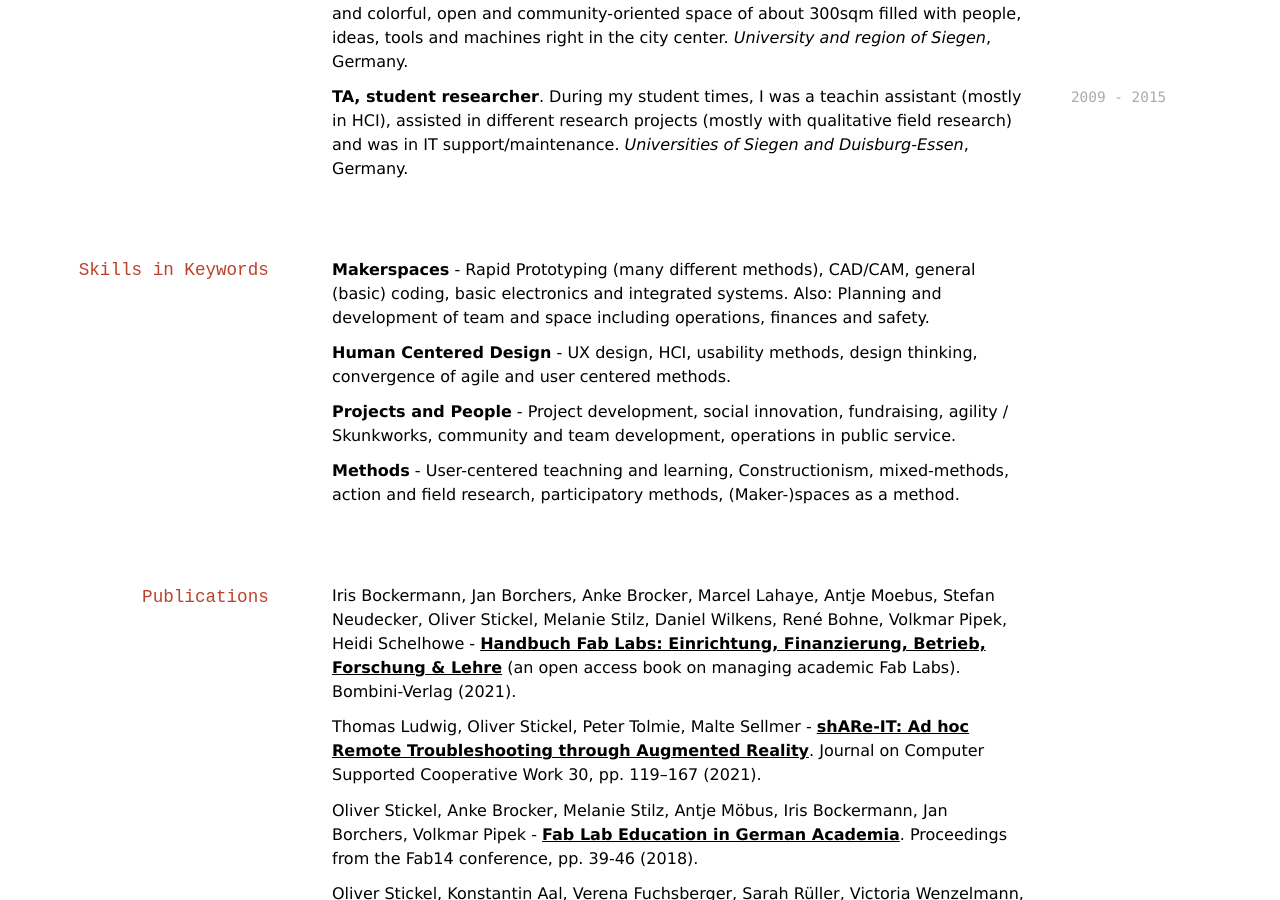
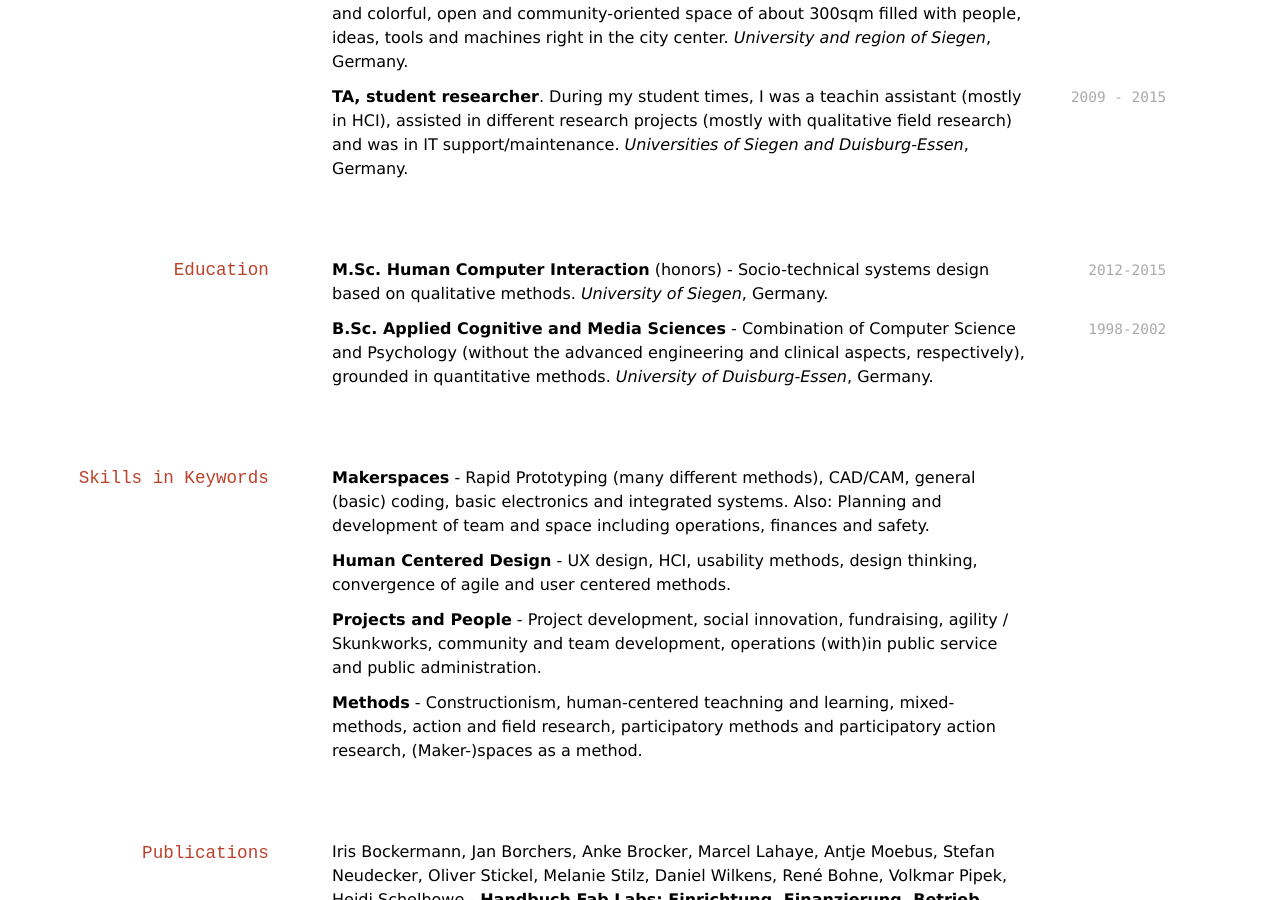
Before and after one commit to oliverstickel/oliverstickel.github.io, a Jekyll site: the page built from index.md, in a window 1280 px wide and 900 px high, scrolled down 716 px. Built offline with Jekyll 4.4.1, drawn with Linux system fonts in a browser that asks for light colours; nearby versions of some CDN libraries; a style sheet for code colours, icons or effects is not loaded; some of the changed text lies outside the part shown.

Commit message:
Update index.md

```diff
--- a/index.md
+++ b/index.md
@@ -33,15 +33,23 @@ Fab Lab Manager & Founder
 `2009 - 2015`
 **TA, student researcher**. During my student times, I was a teachin assistant (mostly in HCI), assisted in different research projects (mostly with qualitative field research) and was in IT support/maintenance. *Universities of Siegen and Duisburg-Essen*, Germany.
 
+## Education
+
+`2012-2015`
+**M.Sc. Human Computer Interaction** (honors) - Socio-technical systems design based on qualitative methods. *University of Siegen*, Germany.
+
+`1998-2002`
+**B.Sc. Applied Cognitive and Media Sciences** - Combination of Computer Science and Psychology (without the advanced engineering and clinical aspects, respectively), grounded in quantitative methods. *University of Duisburg-Essen*, Germany.
+
 ## Skills in Keywords
 
 **Makerspaces** - Rapid Prototyping (many different methods), CAD/CAM, general (basic) coding, basic electronics and integrated systems. Also: Planning and development of team and space including operations, finances and safety.
 
 **Human Centered Design** - UX design, HCI, usability methods, design thinking, convergence of agile and user centered methods.
 
-**Projects and People** - Project development, social innovation, fundraising, agility / Skunkworks, community and team development, operations in public service.
+**Projects and People** - Project development, social innovation, fundraising, agility / Skunkworks, community and team development, operations (with)in public service and public administration.
 
-**Methods** - User-centered teachning and learning, Constructionism, mixed-methods, action and field research, participatory methods, (Maker-)spaces as a method.
+**Methods** - Constructionism, human-centered teachning and learning, mixed-methods, action and field research, participatory methods and participatory action research, (Maker-)spaces as a method.
 
 ## Publications
 
@@ -79,10 +87,10 @@ Thomas Ludwig, Oliver Stickel, Alexander Boden, Volkmar Pipek - [**Towards Socia
 
 `2013 - today`
 **Fab Lab Siegen** was *[my baby](https://fablab-siegen.de)* for many years and my first real experience in regards being a founder and the world of fundraising. The project is still going and has become infrastructure.
-*Calls for student projects, donations, regional funding sources, about 100.000 € during the first 2-3 years (later, funding strategies changed).*
+*Calls for student projects, donations, other sources, about 100.000 € during the first 2-3 years (later, funding strategies changed) and regionally sponsored space for many years.*
 
 `2012-2015`
-**CUBES**, research project on community-based innovation in software and usability for small and medium sized enterprises. I was involved as a student, then researcher and, in the end, as (interim) project manager for all aspects of the final reporting and project closing.
+**CUBES**, research project on community-based innovation in software and usability for small and medium sized enterprises. I was involved as a student, then researcher and, in the end, as (interim) project manager the [final reporting and project closing](https://www.tib.eu/de/suchen?tx_tibsearch_search%5Baction%5D=download&tx_tibsearch_search%5Bcontroller%5D=Download&tx_tibsearch_search%5Bdocid%5D=TIBKAT%3A872262936&cHash=7d56fa41baf92a721f58064874672f4a#download-mark).
 *Federal Ministry for Economic Affairs and Energy, Germany, about 800.000 €.*
 
 ## Community roles
```
Also changed, not shown: other parts of index.md (+0 -7 lines).
